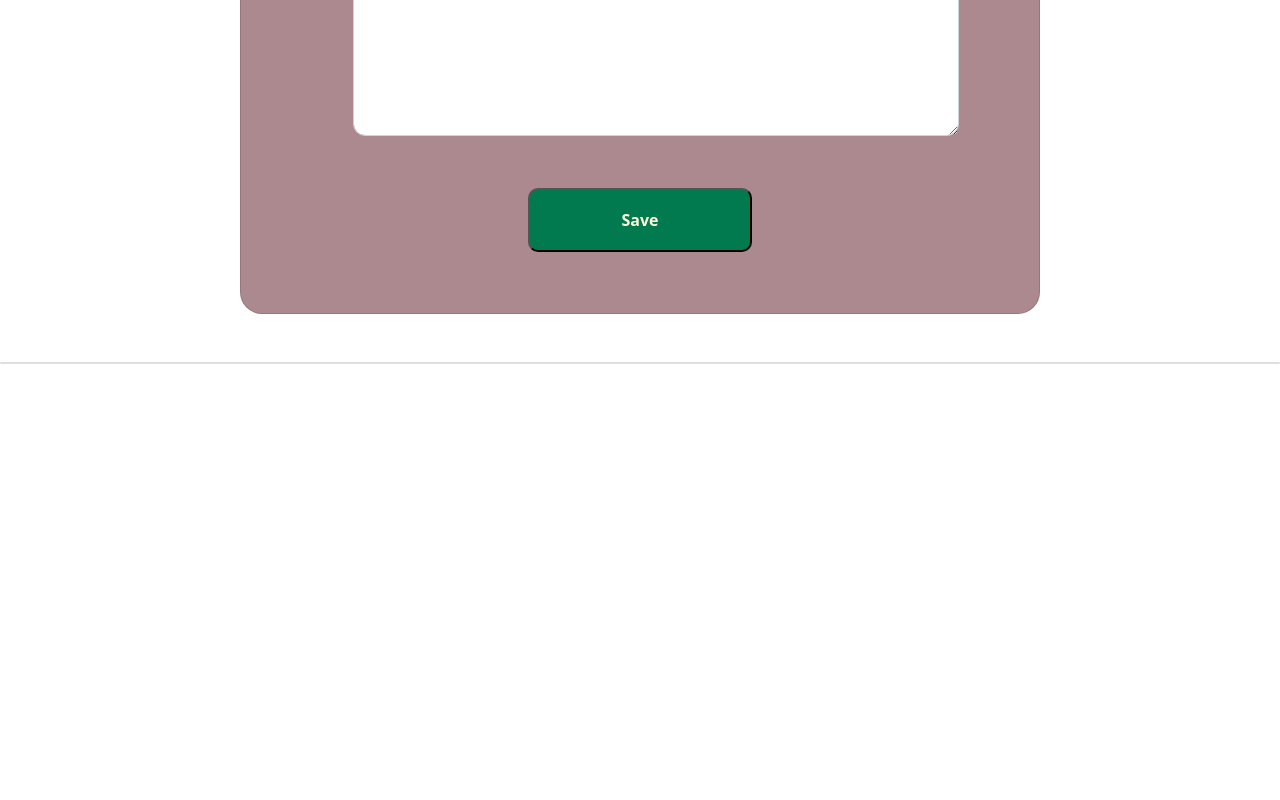
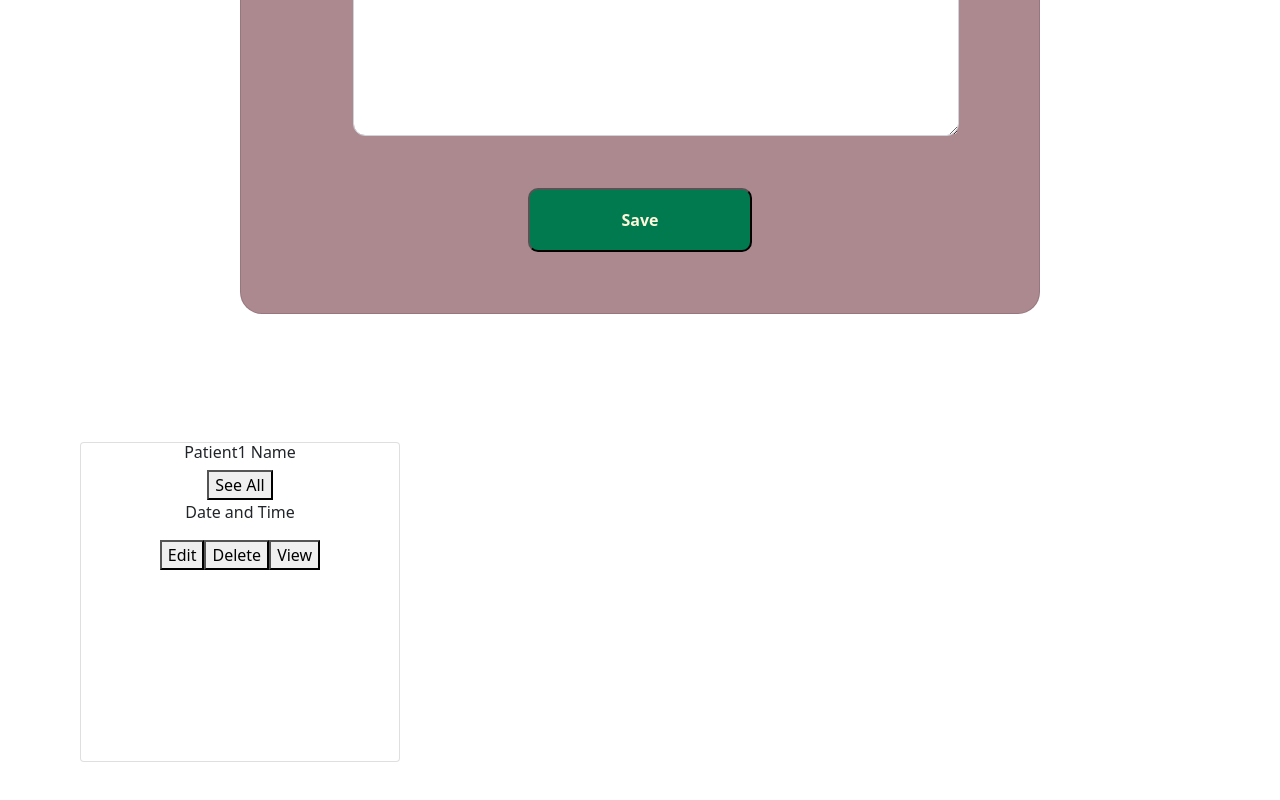
Before and after one commit to aroseca15/React_Work, a React (Create React App) app in the folder react_work/: page / in a window 1280 px wide. Shown: the part 792-1592 px from the top of the page. Before the commit the page ends 1156 px from the top, so only its background shows below. Built offline with nearby package versions, Linux system fonts and the light colour scheme.

Commit message:
started work on the NoteDisplayCard

```diff
--- a/react_work/src/App.css
+++ b/react_work/src/App.css
@@ -359,4 +359,9 @@ background-color: #059c67;
   font-weight: 600;
 }
 
-/*  */
+/* Recent Notes Display Card: */
+.recentDisplayCard{
+  height: 20rem;
+  width: 20rem;
+  margin: 5rem;
+}
--- a/react_work/src/components/NoteDisplayCard.js
+++ b/react_work/src/components/NoteDisplayCard.js
@@ -3,10 +3,21 @@
 // import React, { useState } from "react";
 
 function NoteDisplayCard() {
-    return(
+    return (
         <form>
-            <div className= "card">
-
+            <div className="card recentDisplayCard">
+                <form>
+                    <div className="">
+                        <h6>Patient1 Name</h6>
+                        <button>See All</button>
+                    </div>
+                    <div>
+                        <p>Date and Time</p>
+                        <button>Edit</button>
+                        <button>Delete</button>
+                        <button>View</button>
+                    </div>
+                </form>
             </div>
         </form>
     )
```
